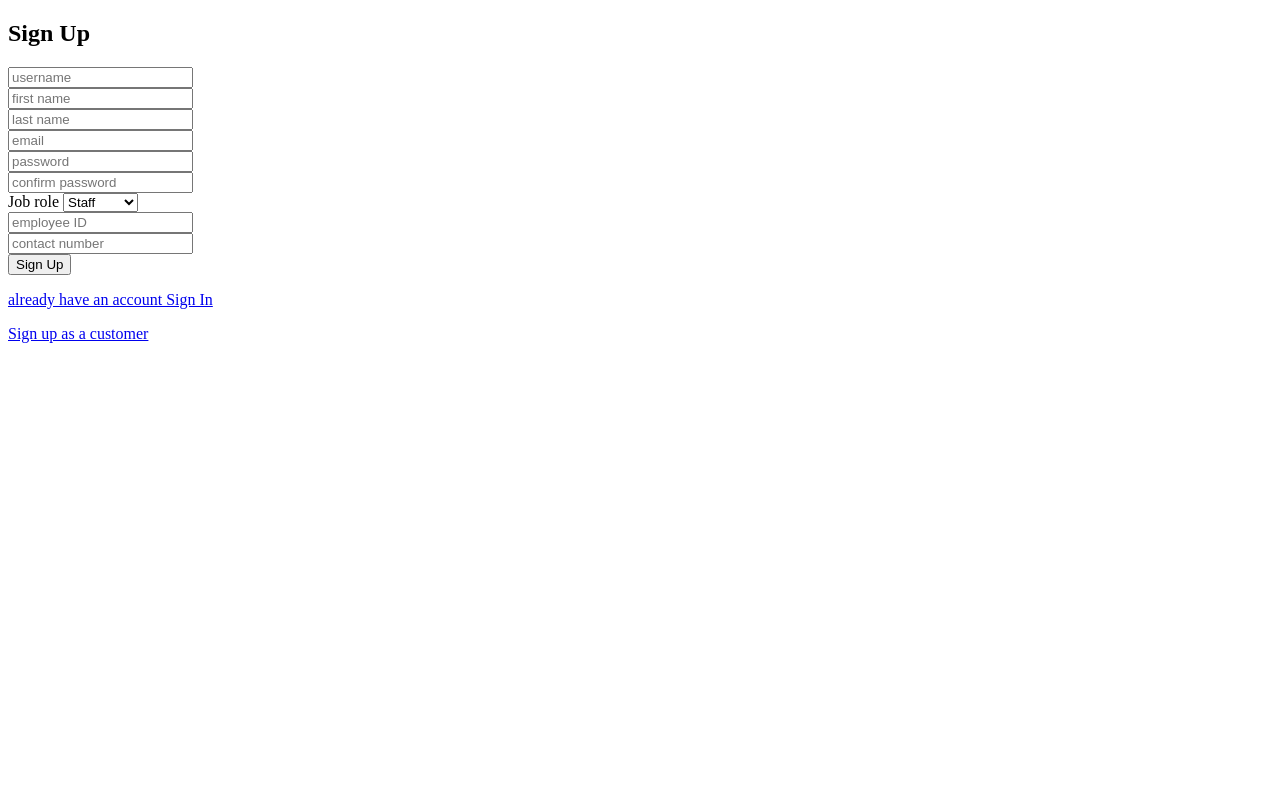
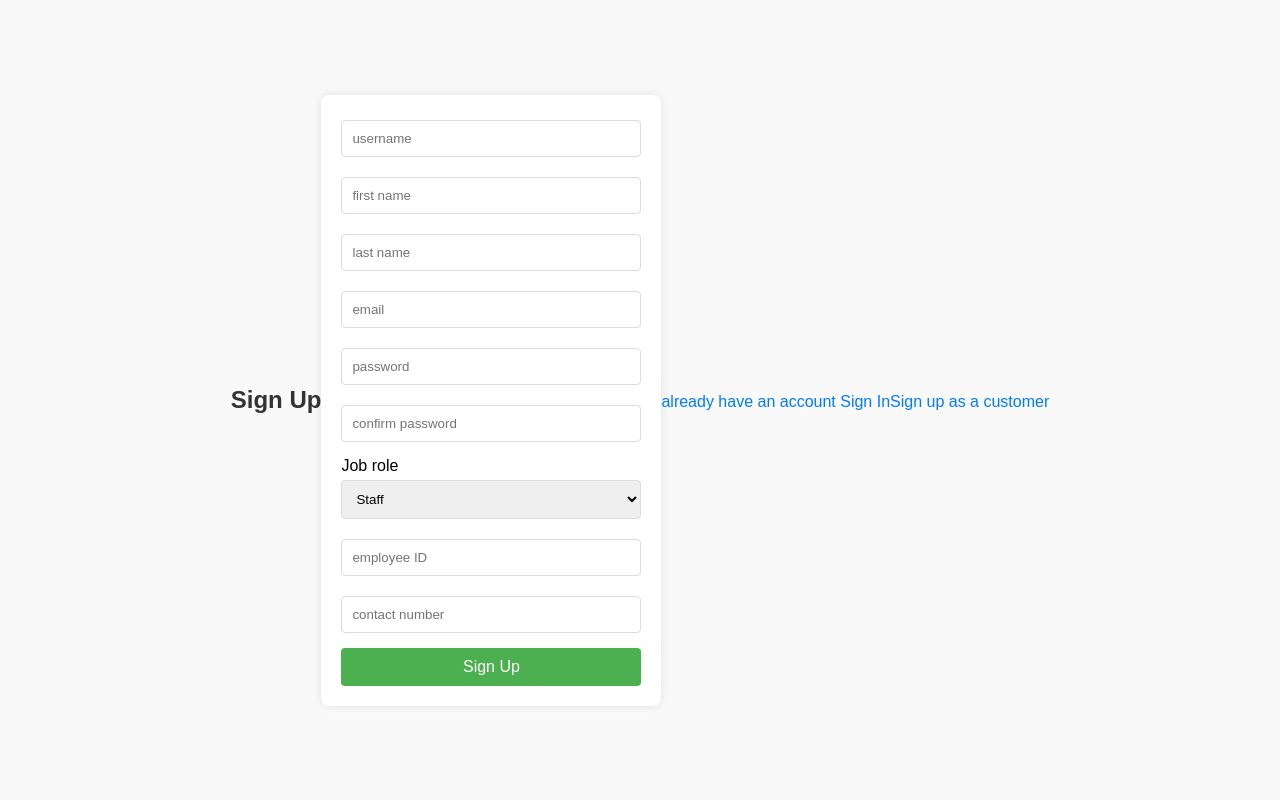
Before and after one commit to VithurshanV2/restaurant-management-system, a PHP site: page /employee-signup-front.php in a window 1280 px wide. Run offline with PHP 8.4, Linux system fonts and the light colour scheme.

Commit message:
employee-signup-front.php

```diff
--- a/public/signup/employee-signup-front.php
+++ b/public/signup/employee-signup-front.php
@@ -13,6 +13,68 @@ unset($_SESSION["errors"], $_SESSION["form_data"]);
     <meta charset="UTF-8">
     <meta name="viewport" content="width=device-width, initial-scale=1.0">
     <title>Sign Up Page</title>
+<style>
+ body {
+     font-family: Arial, sans-serif;
+     background-color: #f9f9f9;
+     display: flex; justify-content: center;
+     align-items: center; height: 100vh; margin: 0;
+ }
+    h2 {
+        text-align: center;
+        color: #333;
+    }
+    form  {
+        background: white;
+        padding: 20px;
+        border-radius: 8px;
+        box-shadow: 0 0 10px rgba(0,0,0,0.1);
+        width: 300px;
+    }
+    div {
+        margin-bottom: 15px;
+    }
+    input[type="text"],
+    input[type="email"],
+    input[type="password"],
+    input[type="tel"],
+    select {
+        width: 100%;
+        padding: 10px;
+        box-sizing: border-box;
+        border: 1px solid #ddd;
+        border-radius: 4px;
+        margin-top: 5px;
+    }
+    button {
+        width: 100%;
+        padding: 10px;
+        border: none;
+        background-color: #4CAF50;
+        color: white;
+        border-radius: 4px;
+        cursor: pointer;
+        font-size: 16px;
+    }
+    button:hover {
+        background-color: #45a049;
+    }
+    .error-message {
+        color: red;
+        font-size: 14px;
+    }
+    p {
+        text-align: center;
+        margin-top: 20px;
+    }
+    a {
+        color: #007BFF;
+        text-decoration: none;
+    }
+    a:hover {
+        text-decoration: underline;
+    }
+</style>
 
 </head>
 
```
